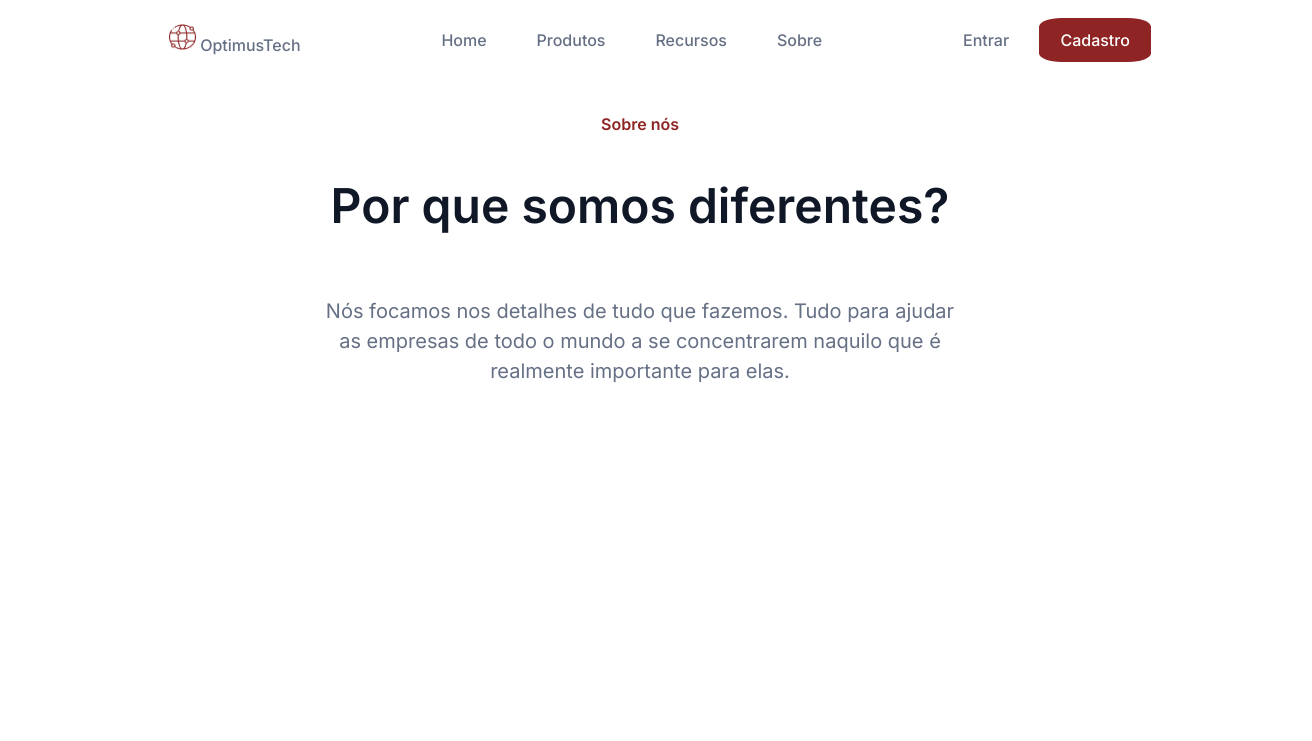
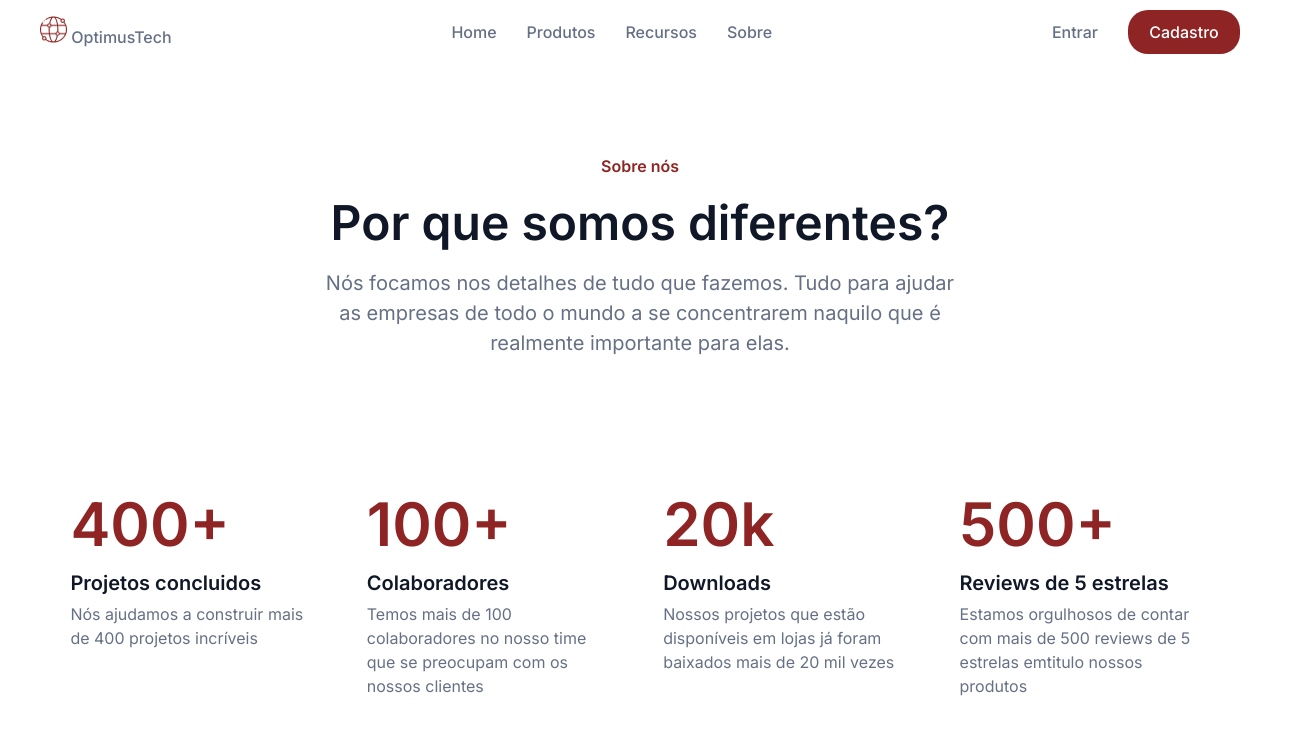
Before and after one commit to guilherme-silva72/7dias_project, a plain HTML site: page index.html in a window 1280 px wide. Shown: the whole page, 1312 px wide, since content can reach past the window. Drawn offline with Linux system fonts and the light colour scheme.

Commit message:
testando

```diff
--- a/index.html
+++ b/index.html
@@ -39,6 +39,46 @@
                 empresas de todo o mundo a se concentrarem naquilo que é realmente importante para elas.</p>
 
         </section>
+
+        <section class="metricas">
+
+            <div class="metricas__secao">
+            <h2 class="metricas__titulos">400+</h1>
+                <p class="metricas__subtitulo">Projetos concluidos</p>
+                <p class="metricas__descricao">Nós ajudamos a construir mais de 400
+                    projetos incríveis
+                </p>
+            </div>
+
+            <div class="metricas__secao">
+                <h2 class="metricas__titulos">100+</h2>
+                <p class="metricas__subtitulo">Colaboradores</p>
+                <p class="metricas__descricao">Temos mais de 100 colaboradores no nosso time
+                    que se preocupam com os nossos clientes
+                </p>
+            </div>
+
+            <div class="metricas__secao">
+                <h2 class="metricas__titulos">20k</h3>
+                <p class="metricas__subtitulo">Downloads</p>
+                <p class="metricas__descricao">Nossos projetos que estão disponíveis em lojas
+                    já foram baixados mais de 20 mil vezes
+                </p>
+            </div>
+
+            <div class="metricas__secao">
+                <h2 class="metricas__titulos">500+</h4>
+                <p class="metricas__subtitulo">Reviews de 5 estrelas</p>
+                <p class="metricas__descricao">Estamos orgulhosos de contar com mais de 500
+                    reviews de 5 estrelas emtitulo nossos produtos
+                </p>
+            </div>
+
+        </section>
+
+        <section>
+
+        </section>
     </main>
 </body>
 </html>
--- a/styles/styles.css
+++ b/styles/styles.css
@@ -1,5 +1,4 @@
-@import url('https://fonts.googleapis.com/css2?family=Inter:ital,opsz,wght@0,14..32,100..900;1,14..32,100..900&display=swap');
-
+@import url('https://fonts.googleapis.com/css2?family=Inter:ital,wght@0,100..900;1,100..900&display=swap');
 
 :root {
     --cor-fundo: #FFFFFF;
@@ -8,125 +7,106 @@
     --cor-titulo: #101828;
 }
 
+* {
+    margin: 0;
+    padding: 0;
+    box-sizing: border-box;
+}
+
+body {
+    background-color: var(--cor-fundo);
+    font-family: 'Inter', sans-serif;
+    overflow-x: hidden;
+}
+
 .navbar {
     width: 100%;
     height: 64px;
-    background: var(--cor-fundo);
     display: flex;
     align-items: center;
-    justify-content: space-evenly;
-    padding: 0 20px;
-
+    justify-content: space-between;
+    padding: 0 40px;
+    margin-bottom: 50px;
 }
 
-.nav_links {
-    display: flex;
-    align-items: center;
-    justify-content: space-evenly;
-    gap: 50px;
-}
-
+.nav_links,
 .nav_login {
     display: flex;
     align-items: center;
-    justify-content: center;
     gap: 30px;
 }
 
 .nav_login__link {
-    font-family: 'Inter', sans-serif;
-    font-style: normal;
     font-weight: 500;
     font-size: 16px;
     line-height: 24px;
     color: var(--cor-fundo);
+    background-color: var(--cor-destaque);
+    border-radius: 20px;
+    width: 112px;
+    height: 44px;
     display: flex;
     justify-content: center;
     align-items: center;
     text-decoration: none;
-    background-color: #8E2424;
-    border-radius: 20%;
-    width: 112px;
-    height: 44px;
-    align-items: center;
+}
+
+.nav__texto,
+.nav__titulo {
+    text-decoration: none;
 }
 
 .nav__texto {
-    font-family: 'Inter', sans-serif;
-    font-style: normal;
     font-weight: 500;
     font-size: 16px;
     line-height: 24px;
     color: var(--cor-texto);
-    text-decoration: none;
-    align-items: center;
 }
 
 .nav__titulo {
-    font-family: 'Inter', sans-serif;
-    font-style: normal;
     font-weight: 700;
     font-size: 24px;
     line-height: 32px;
     color: var(--cor-titulo);
-    text-decoration: none;
 }
 
-/* worldwide 1 (Traced) */
 .logo {
     width: 27px;
-    height: 26.99px;
-
-    background: var(--cor-fundo);
-
-    /* Inside auto layout */
-    flex: none;
-    order: 0;
-    flex-grow: 0;
-
+    height: 27px;
 }
 
-.main {
+main,
+.cabecalho {
     width: 100%;
-    height: 100%;
     display: flex;
     flex-direction: column;
     align-items: center;
     justify-content: center;
+    margin-bottom: 50px;
 }
 
 .cabecalho {
-
     padding: 40px 0;
-    width: 100%;
-    height: 100%;
-    display: flex;
-    flex-direction: column;
-    align-items: center;
-    justify-content: center;
 }
 
 .texto_destacado {
-    font-family: 'Inter', sans-serif;
-    font-style: normal;
     font-weight: 600;
     font-size: 16px;
     line-height: 24px;
     color: var(--cor-destaque);
+    margin-bottom: 15px;
 }
 
-.cabecalho__titulo{
-    font-family: 'Inter', sans-serif;
-    font-style: normal;
+.cabecalho__titulo {
     font-weight: 600;
     font-size: 48px;
     line-height: 60px;
     color: var(--cor-titulo);
+    text-align: center;
+    margin-bottom: 15px;
 }
 
 .cabecalho__paragrafo {
-    font-family: 'Inter', sans-serif;
-    font-style: normal;
     font-weight: 400;
     font-size: 20px;
     line-height: 30px;
@@ -134,3 +114,40 @@
     text-align: center;
     width: 50%;
 }
+
+.metricas {
+    width: 90%;
+    display: flex;
+    flex-wrap: wrap;
+    justify-content: space-evenly;
+    gap: 40px;
+    padding: 40px 0;
+}
+
+.metricas__secao {
+    max-width: 250px;
+
+}
+
+.metricas__titulos {
+    font-weight: 600;
+    font-size: 60px;
+    line-height: 72px;
+    color: var(--cor-destaque);
+}
+
+.metricas__subtitulo {
+    font-weight: 600;
+    font-size: 20px;
+    line-height: 30px;
+    color: var(--cor-titulo);
+    margin-top: 8px;
+}
+
+.metricas__descricao {
+    font-weight: 400;
+    font-size: 16px;
+    line-height: 24px;
+    color: var(--cor-texto);
+    margin-top: 4px;
+}
```
